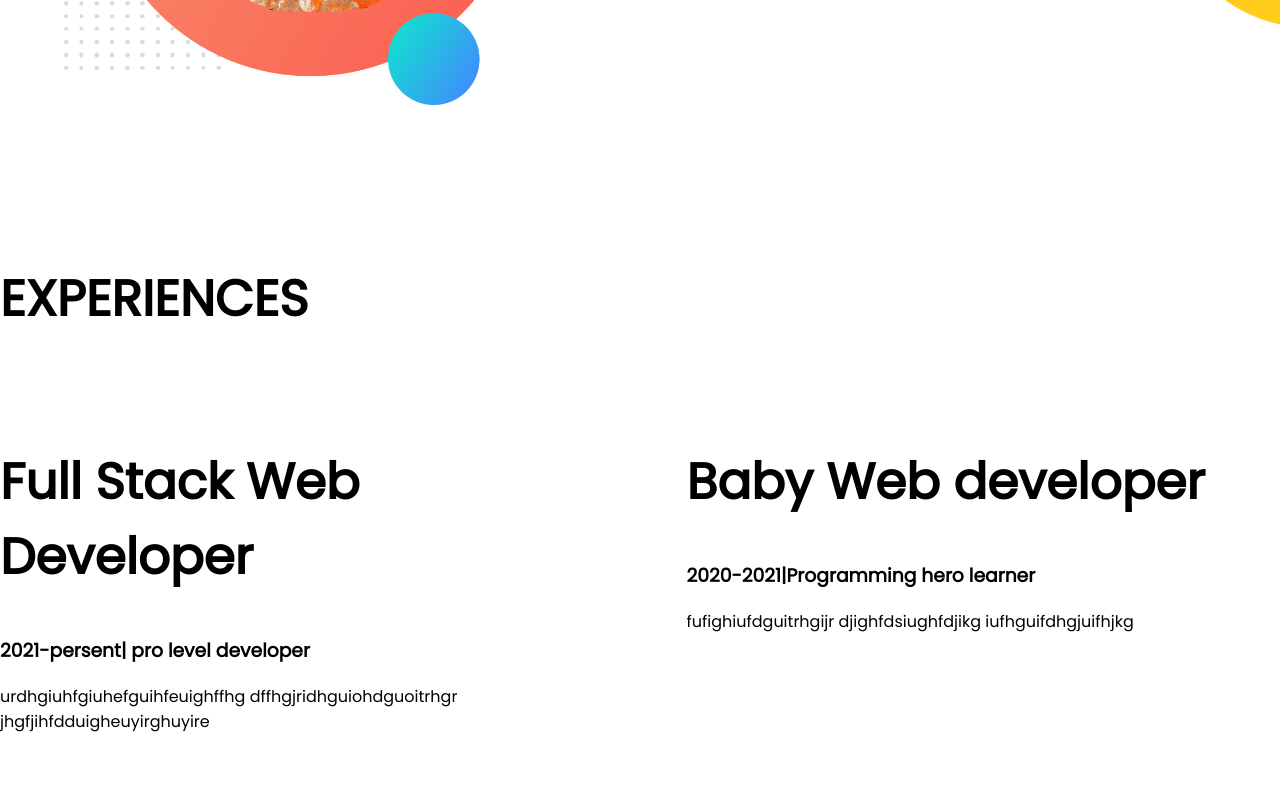
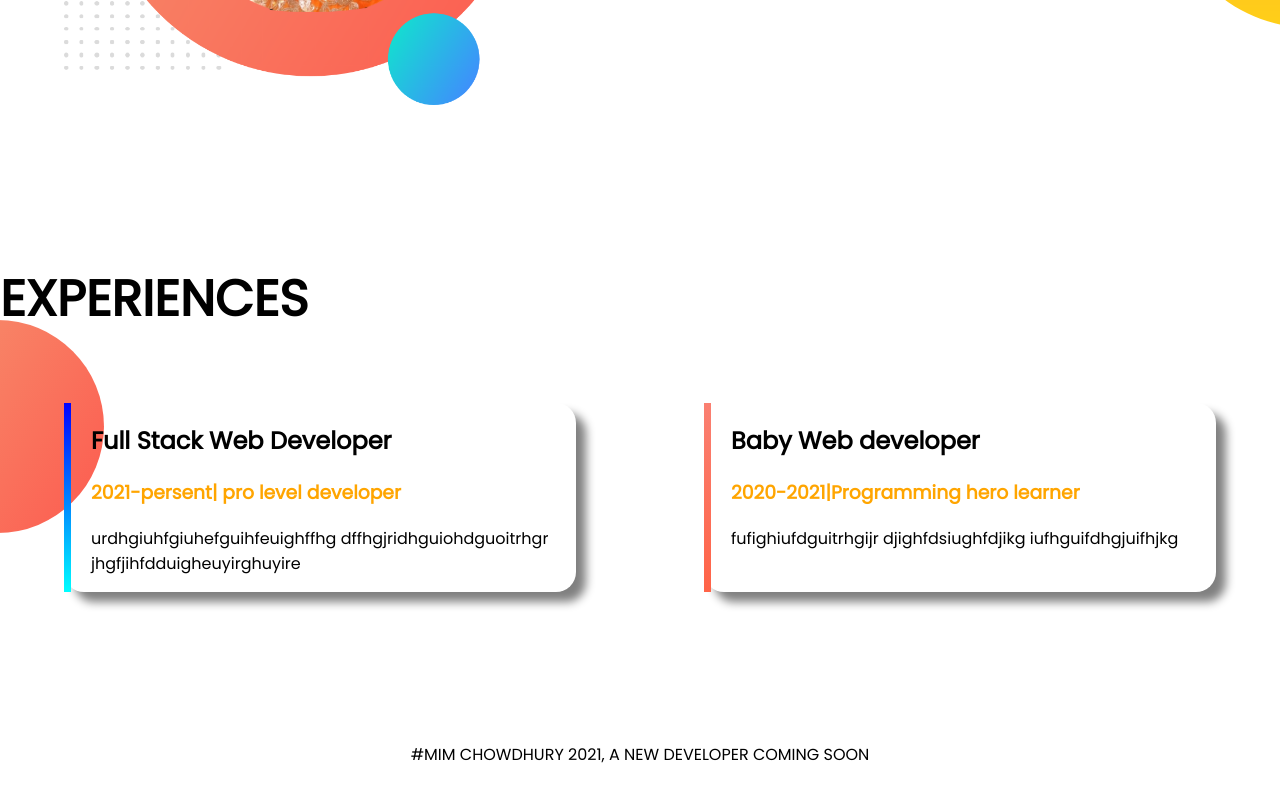
Before and after one commit to MimChowdhury66/developer-portfolio, a plain HTML site: page index.html in a window 1280 px wide. Shown: the part 1016-1816 px from the top of the page. Drawn offline with Linux system fonts and the light colour scheme.

Commit message:
more design

```diff
--- a/index.html
+++ b/index.html
@@ -40,14 +40,14 @@
 
         </div>
 
-            <div  class="half-width" >
+        <div class="half-width">
             <h1>Dream big</h1>
             <h2>Become a web developer</h2>
             <p>fjdlkgfjlridjgoisfdjugoisfjugboikfdjbokv
                 jgfdiobhgjufibjhfigojbhkogfjhoigfjuhio
                 gfjhkogfjhkogjfoihjgfoi</p>
 
-                <a class="link-button"  target="blank" href="">Download Resume</a>
+            <a class="link-button" target="blank" href="">Download Resume</a>
 
 
         </div>
@@ -57,18 +57,18 @@
     <section class="experience-area">
         <h1>EXPERIENCES</h1><br>
         <div class="flexible-container">
-            <div class="halh-width">
-                <h1>Full Stack  Web Developer</h1>
-                <h3>2021-persent| pro level developer</h3>
+            <div id="pro-dev" class="experience-item">
+                <h2>Full Stack Web Developer</h2>
+                <h3 class="orange-color">2021-persent| pro level developer</h3>
                 <p>urdhgiuhfgiuhefguihfeuighffhg
                     dffhgjridhguiohdguoitrhgr
                     jhgfjihfdduigheuyirghuyire
                 </p>
             </div>
 
-            <div class="half-width">
-                <h1>Baby Web developer</h1>
-                <h3>2020-2021|Programming hero learner</h3>
+            <div id="baby-dev" class="experience-item">
+                <h2>Baby Web developer</h2>
+                <h3 class="orange-color">2020-2021|Programming hero learner</h3>
                 <p>fufighiufdguitrhgijr
                     djighfdsiughfdjikg
                     iufhguifdhgjuifhjkg
@@ -77,6 +77,17 @@
 
         </div>
     </section>
+
+    <footer>
+        <p>
+            #MIM CHOWDHURY 2021, A NEW DEVELOPER COMING SOON
+        </p>
+    </footer>
+
+
+
+
+
 
 
 
--- a/style.css
+++ b/style.css
@@ -25,12 +25,10 @@
 }
 .link-button{
     text-decoration: none ;
-    background-image: linear-gradient(orange,tomato);
+    background-image:linear-gradient(orange, tomato);
     padding: 10px  40px;
     color: white;
     font-weight: 700;
-
-
     border-radius: 5px;
 }
 
@@ -43,3 +41,39 @@
     background-repeat: no-repeat;
     background-position: right;
 }
+
+.experience-item{
+    box-shadow: 10px 10px 10px gray;
+    width: 40%;
+    margin-left: 5%;
+    margin-right: 5%;
+    border-radius: 20px;
+    padding-left: 20px;
+
+}
+
+.experience-area{
+    background-image:url(images/exp-bg.png) ;
+    background-repeat: no-repeat ;
+    background-position:left;
+}
+
+#pro-dev{
+    border-left: 7px  solid ;
+    border-image: linear-gradient(blue, cyan) ;
+    border-image-slice: 1 ;
+
+
+}
+#baby-dev{
+    border-left: 7px  solid ;
+    border-image: linear-gradient( salmon, tomato) ;
+    border-image-slice: 1 ;
+
+
+
+
+}
+footer{
+    text-align:center ;
+}
```
